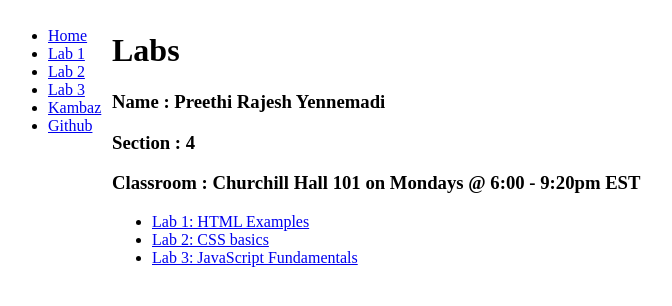
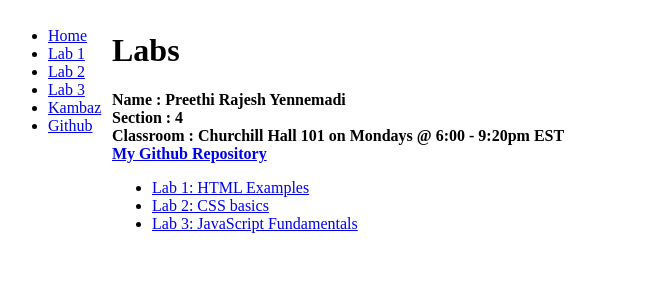
Before and after one commit to Preethi-23102000/kambaz-next-js, a Next.js app: page /Labs in a window 1280 px wide. Shown: the top 306 px of the page, without its empty margins (3-675 px from the left). Built offline with nearby package versions, Linux system fonts and the light colour scheme.

Commit message:
Assignment 1 - updating details in lab

```diff
--- a/app/Labs/page.tsx
+++ b/app/Labs/page.tsx
@@ -4,9 +4,24 @@ export default function Labs() {
   return (
     <div id="wd-labs">
       <h1>Labs</h1>
-      <h3> Name : Preethi Rajesh Yennemadi</h3>
-      <h3> Section : 4 </h3>
-      <h3> Classroom : Churchill Hall 101 on Mondays @ 6:00 - 9:20pm EST </h3>
+      <div id="wd-my-details">
+        <b>Name : Preethi Rajesh Yennemadi</b>
+        <br />
+        <b>Section : 4</b>
+        <br />
+        <b>Classroom : Churchill Hall 101 on Mondays @ 6:00 - 9:20pm EST</b>
+        <br />
+        <b>
+          <Link
+            href="https://github.com/Preethi-23102000/kambaz-next-js"
+            target="_blank"
+            id="wd-github"
+          >
+            My Github Repository
+          </Link>
+        </b>
+        <br />
+      </div>
       <ul>
         <li>
           <Link href="/Labs/Lab1" id="wd-lab1-link">
```
